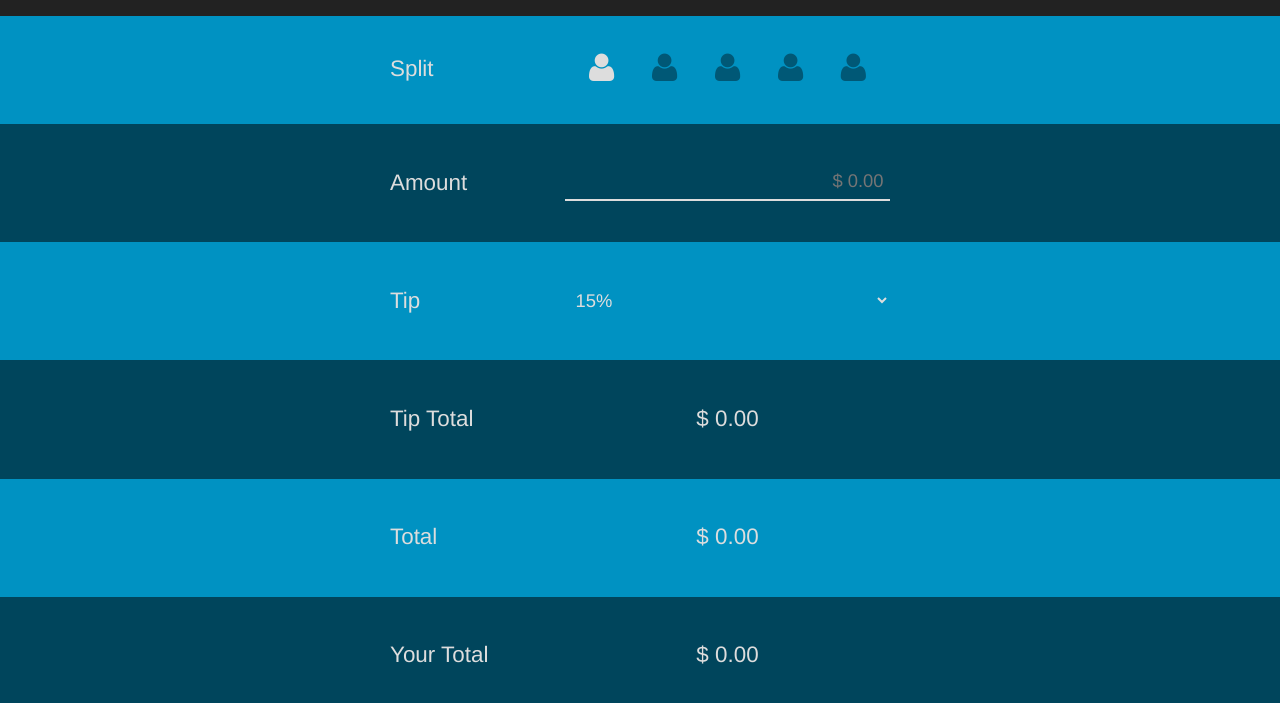
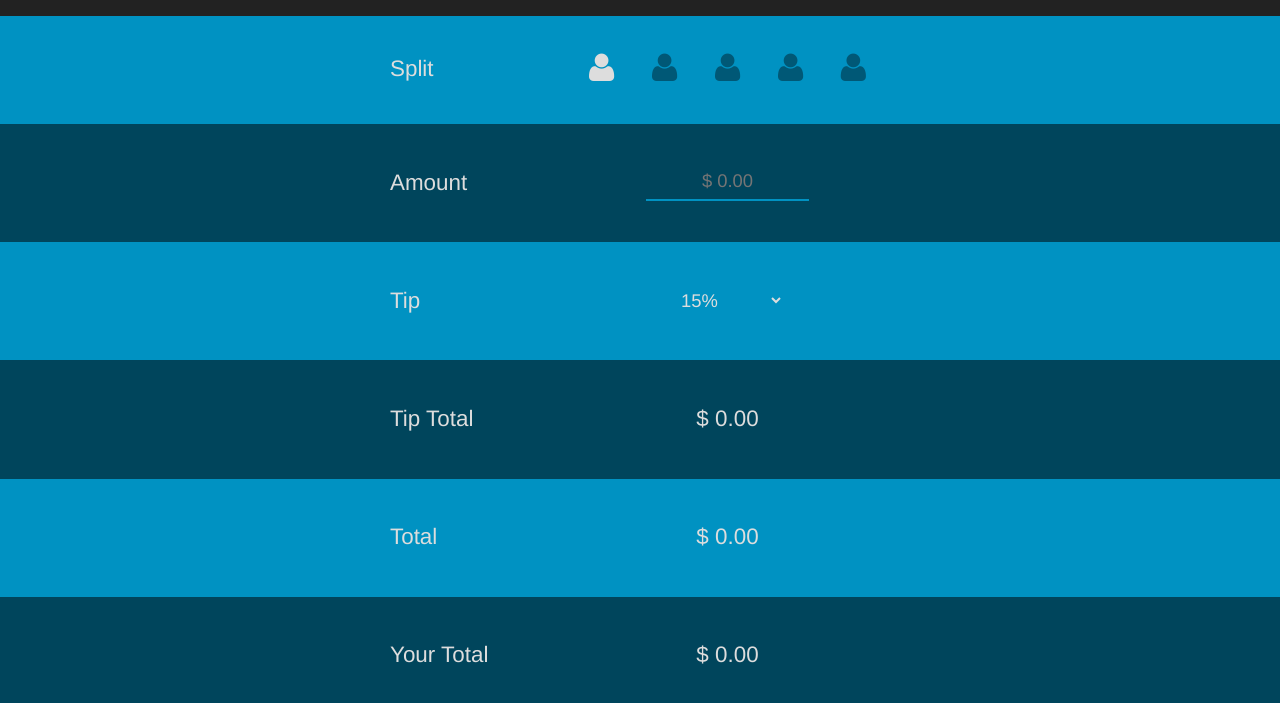
Before and after one commit to geoffreyrose/tip-calculator, a plain HTML site: page index.html in a window 1280 px wide. Shown: the part 85-788 px from the top of the page. Drawn offline with Linux system fonts and the light colour scheme.

Commit message:
style work

```diff
--- a/assets/css/scss/custom/_custom-forms.scss
+++ b/assets/css/scss/custom/_custom-forms.scss
@@ -29,7 +29,7 @@ select {
 	background: none;
 	border: none;
 	border-radius: 0;
-	border-bottom: 2px solid $gray;
+	border-bottom: 2px solid $primary-color;
 	color: $white;
 	//width: 100%;
 	&:active,&:focus {
--- a/assets/css/scss/custom/_main-structure.scss
+++ b/assets/css/scss/custom/_main-structure.scss
@@ -62,10 +62,7 @@ main {
 			float: left;
 		}
 
-		input {
-			text-align: right;
-		}
-		input, select, .value, .people {
+		.form-container, .value, .people {
 			width: 65%;
 			float: left;
 		}
@@ -87,6 +84,18 @@ main {
 			text-align: center;
 			font-size: 1.5rem;
 		}
+	}
+
+	.form-container {
+		text-align: center;
+	}
+	input {
+		width: 50%;
+		text-align: center;
+	}
+
+	select {
+		width: 35%;
 	}
 }
 
--- a/index.html
+++ b/index.html
@@ -47,12 +47,15 @@
 		<section class="bill">
 			<div>
 				<h4>Amount</h4>
+				<div class="form-container">
 					<input pattern="\d*" name="bill-amount" type="text" placeholder="$ 0.00">
+				</div>
 			</div>
 		</section>
 		<section class="tip">
 			<div>
 				<h4>Tip</h4>
+				<div class="form-container">
 					<select name="tip">
 						<option value="0">0%</option>
 						<option value="1">1%</option>
@@ -82,6 +85,7 @@
 						<option value="25">25%</option>
 					</select>
 				</div>
+			</div>
 		</section>
 		<section class="tip-total">
 			<div>
```
Also changed, not shown: assets/css/styles.css. Lines whose indentation alone changed are shown as unchanged.
